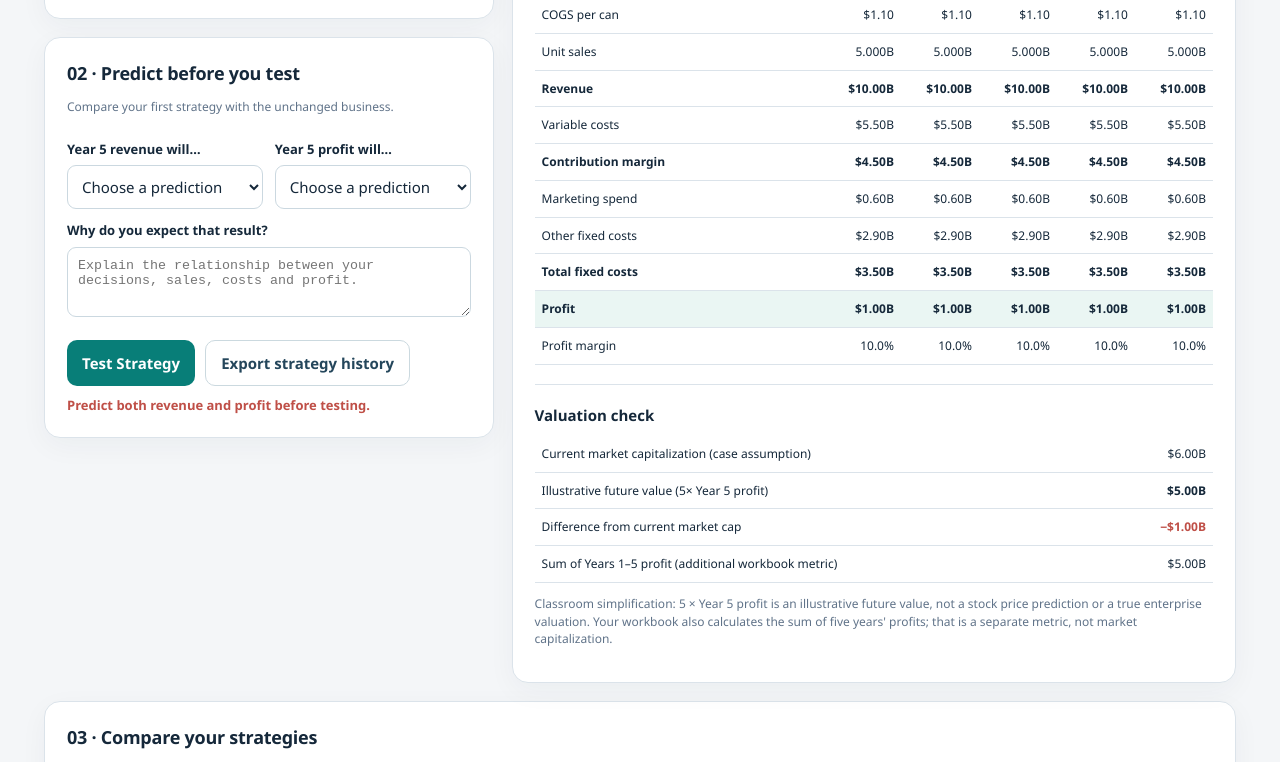
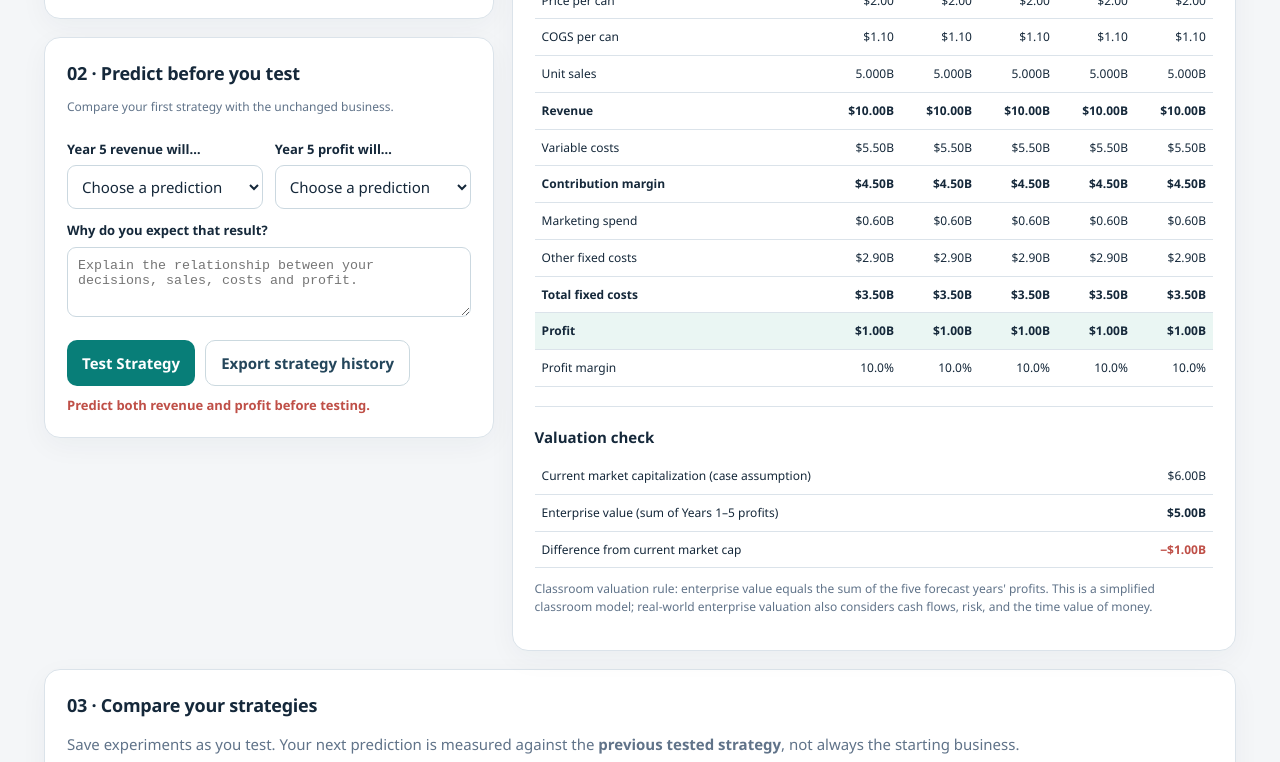
Before and after one commit to nealfreeland/business-simulators, a plain HTML site: page campbells/index.html in a window 1280 px wide. Both pictures are taken after a click on the button "Test Strategy". Shown: the part 915-1677 px from the top of the page. Drawn offline with Linux system fonts and the light colour scheme.

Commit message:
Use five-year cumulative profit for enterprise value and show prediction correctness

```diff
--- a/campbells/index.html
+++ b/campbells/index.html
@@ -13,7 +13,7 @@
 <div class="hint"><b>Business assumptions:</b> Price stays $2 per can. Marketing is initially $600M/year; cost per can starts at $1.10. The base year is Year 1.</div><div class="buttons"><button class="secondary" id="reset">Reset decisions</button><button class="outline" id="teamA">Team A: Marketing +5%</button><button class="outline" id="teamB">Team B: Marketing +2%, Efficiency +3%</button></div></section>
 <section class="panel"><h2>02 · Predict before you test</h2><p class="tiny" id="comparison">Compare your first strategy with the unchanged business.</p><div class="checkline"><div class="field"><label for="salesPred">Year 5 revenue will…</label><select id="salesPred"><option value="">Choose a prediction</option><option value="up">Increase</option><option value="flat">Stay about the same</option><option value="down">Decrease</option></select></div><div class="field"><label for="profitPred">Year 5 profit will…</label><select id="profitPred"><option value="">Choose a prediction</option><option value="up">Increase</option><option value="flat">Stay about the same</option><option value="down">Decrease</option></select></div></div><div class="field"><label for="why">Why do you expect that result?</label><textarea id="why" placeholder="Explain the relationship between your decisions, sales, costs and profit."></textarea></div><div class="buttons"><button id="test">Test Strategy</button><button class="outline" id="export">Export strategy history</button></div><div class="status" id="feedback" aria-live="polite"></div></section>
 </div><div>
-<section class="panel"><h2>Five-year forecast</h2><p class="tiny" id="forecastCaption">Baseline outlook · Test your first strategy to reveal changes.</p><div class="kpis"><div class="kpi"><span>Year 5 profit</span><strong class="num" id="profitKpi">$1.00B</strong></div><div class="kpi"><span>Year 5 revenue</span><strong class="num" id="revenueKpi">$10.00B</strong></div><div class="kpi"><span>5× Year 5 profit</span><strong class="num" id="valueKpi">$5.00B</strong></div></div><div class="chartarea"><svg id="chart" viewBox="0 0 690 265" role="img" aria-label="Five-year revenue and profit chart"></svg><div class="legend"><span><i style="background:#087e78"></i>Revenue</span><span><i style="background:#d39944"></i>Profit</span></div></div><div class="divider"></div><h3>Income statement</h3><div class="table-scroll"><table><thead><tr><th>USD billions, except per-can inputs</th><th>Year 1</th><th>Year 2</th><th>Year 3</th><th>Year 4</th><th>Year 5</th></tr></thead><tbody id="income"></tbody></table></div><div class="divider"></div><h3>Valuation check</h3><div id="valuation"></div><p class="tiny">Classroom simplification: 5 × Year 5 profit is an illustrative future value, not a stock price prediction or a true enterprise valuation. Your workbook also calculates the sum of five years' profits; that is a separate metric, not market capitalization.</p></section>
+<section class="panel"><h2>Five-year forecast</h2><p class="tiny" id="forecastCaption">Baseline outlook · Test your first strategy to reveal changes.</p><div class="kpis"><div class="kpi"><span>Year 5 profit</span><strong class="num" id="profitKpi">$1.00B</strong></div><div class="kpi"><span>Year 5 revenue</span><strong class="num" id="revenueKpi">$10.00B</strong></div><div class="kpi"><span>Enterprise value · 5-year forecast</span><strong class="num" id="valueKpi">$5.00B</strong></div></div><div class="chartarea"><svg id="chart" viewBox="0 0 690 265" role="img" aria-label="Five-year revenue and profit chart"></svg><div class="legend"><span><i style="background:#087e78"></i>Revenue</span><span><i style="background:#d39944"></i>Profit</span></div></div><div class="divider"></div><h3>Income statement</h3><div class="table-scroll"><table><thead><tr><th>USD billions, except per-can inputs</th><th>Year 1</th><th>Year 2</th><th>Year 3</th><th>Year 4</th><th>Year 5</th></tr></thead><tbody id="income"></tbody></table></div><div class="divider"></div><h3>Valuation check</h3><div id="valuation"></div><p class="tiny">Classroom valuation rule: enterprise value equals the sum of the five forecast years' profits. This is a simplified classroom model; real-world enterprise valuation also considers cash flows, risk, and the time value of money.</p></section>
 </div></div>
 <section class="panel"><h2>03 · Compare your strategies</h2><p class="muted">Save experiments as you test. Your next prediction is measured against the <b>previous tested strategy</b>, not always the starting business.</p><div class="history" id="history"><p class="tiny">No tested strategies yet. Make a prediction and run your first test.</p></div></section>
 <section class="panel"><h2>Wipebook challenges</h2><div class="callouts"><div class="callout"><b>1 · Make the turnaround</b>Find a strategy that creates more Year 5 profit than doing nothing. What did you change?</div><div class="callout"><b>2 · Compare two strategies</b>Test Team A and Team B. Which strategy creates more value? Why?</div><div class="callout"><b>3 · Defend your forecast</b>Which assumption most affects your result? Explain the risks of relying on that assumption.</div></div></section>
@@ -25,18 +25,18 @@ const $=id=>document.getElementById(id); const $b=n=>'$'+n.toFixed(2)+'B';const
 // Its actual unit-sales cap is MIN(2.5%, marketing growth * 50%).
 function model(marketingPct,efficiencyPct){const marketingRate=marketingPct/100,effRate=Math.min(efficiencyPct/100,.03),unitGrowth=Math.min(.025,marketingRate*.5);let price=2,cogs=1.10,units=5e9,marketing=.6e9,other=2.9e9;const years=[];
 for(let i=1;i<=5;i++){if(i>1){cogs*=1-effRate;units*=1+unitGrowth;marketing*=1+marketingRate;other*=(1+unitGrowth*.5)*(1-effRate*.35)}let revenue=units*price,variable=units*cogs,cm=revenue-variable,fixed=marketing+other,profit=cm-fixed;years.push({year:i,price,cogs,units,revenue,variable,cm,marketing,other,fixed,profit,margin:profit/revenue})}
-return {marketingPct,efficiencyPct,years,unitGrowth,year5:years[4],futureValue:5*years[4].profit,sumProfits:years.reduce((a,y)=>a+y.profit,0)} }
-let base=model(0,0);function direction(a,b){let d=a-b;return Math.abs(d)<1e6?'flat':d>0?'up':'down'}
+return {marketingPct,efficiencyPct,years,unitGrowth,year5:years[4],futureValue:years.reduce((a,y)=>a+y.profit,0),sumProfits:years.reduce((a,y)=>a+y.profit,0)} }
+let base=model(0,0);function labelDirection(d){return d==='up'?'increase':d==='down'?'decrease':'about the same'}function direction(a,b){let d=a-b;return Math.abs(d)<1e6?'flat':d>0?'up':'down'}
 function drawChart(m){let w=690,h=265,L=58,R=18,T=20,B=42,plotW=w-L-R,plotH=h-T-B,ceiling=Math.max(11e9,...m.years.map(y=>y.revenue))*1.06;const x=i=>L+i*plotW/4,y=v=>T+plotH*(1-v/ceiling);let out='';for(let j=0;j<=4;j++){const val=ceiling*j/4;const py=y(val);out+=`<line x1="${L}" y1="${py}" x2="${w-R}" y2="${py}" stroke="#e4ebef"/><text x="${L-10}" y="${py+4}" text-anchor="end" fill="#607389" font-size="11">$${(val/1e9).toFixed(0)}B</text>`}for(let i=0;i<5;i++){out+=`<text x="${x(i)}" y="${h-13}" text-anchor="middle" fill="#607389" font-size="12">Y${i+1}</text>`}for(let [field,color] of [['revenue','#087e78'],['profit','#d39944']]){let path=m.years.map((d,i)=>(i===0?'M':'L')+x(i)+' '+y(d[field])).join(' ');out+=`<path d="${path}" fill="none" stroke="${color}" stroke-width="3.5" stroke-linejoin="round" stroke-linecap="round"/>`;for(let i=0;i<5;i++)out+=`<circle cx="${x(i)}" cy="${y(m.years[i][field])}" r="4" fill="${color}"><title>Year ${i+1}: $${(m.years[i][field]/1e9).toFixed(2)}B</title></circle>`} $('chart').innerHTML=out}
 function populate(m){$('profitKpi').textContent=$b(m.year5.profit/1e9);$('profitKpi').className='num '+(m.year5.profit<0?'bad':'good');$('revenueKpi').textContent=$b(m.year5.revenue/1e9);$('valueKpi').textContent=$b(m.futureValue/1e9);drawChart(m);
-const fmt=(key,y)=>{let val=y[key];return key==='price'||key==='cogs'?'$'+val.toFixed(2):key==='units'?(val/1e9).toFixed(3)+'B':key==='margin'?(val*100).toFixed(1)+'%':$b(val/1e9)};let rows=[['Price per can','price'],['COGS per can','cogs'],['Unit sales','units'],['Revenue','revenue','strong'],['Variable costs','variable'],['Contribution margin','cm','strong'],['Marketing spend','marketing'],['Other fixed costs','other'],['Total fixed costs','fixed','strong'],['Profit','profit','emphasis'],['Profit margin','margin']];$('income').innerHTML=rows.map(([label,key,cls])=>`<tr class="${cls||''}"><td>${label}</td>${m.years.map(y=>`<td>${fmt(key,y)}</td>`).join('')}</tr>`).join('');let diff=m.futureValue-6e9; $('valuation').innerHTML=`<table><tbody><tr><td>Current market capitalization (case assumption)</td><td>${$b(6)}</td></tr><tr><td>Illustrative future value (5× Year 5 profit)</td><td><b>${$b(m.futureValue/1e9)}</b></td></tr><tr><td>Difference from current market cap</td><td class="${diff>=0?'good':'bad'}"><b>${diff>=0?'+':'−'}$${Math.abs(diff/1e9).toFixed(2)}B</b></td></tr><tr><td>Sum of Years 1–5 profit (additional workbook metric)</td><td>${$b(m.sumProfits/1e9)}</td></tr></tbody></table>`}
+const fmt=(key,y)=>{let val=y[key];return key==='price'||key==='cogs'?'$'+val.toFixed(2):key==='units'?(val/1e9).toFixed(3)+'B':key==='margin'?(val*100).toFixed(1)+'%':$b(val/1e9)};let rows=[['Price per can','price'],['COGS per can','cogs'],['Unit sales','units'],['Revenue','revenue','strong'],['Variable costs','variable'],['Contribution margin','cm','strong'],['Marketing spend','marketing'],['Other fixed costs','other'],['Total fixed costs','fixed','strong'],['Profit','profit','emphasis'],['Profit margin','margin']];$('income').innerHTML=rows.map(([label,key,cls])=>`<tr class="${cls||''}"><td>${label}</td>${m.years.map(y=>`<td>${fmt(key,y)}</td>`).join('')}</tr>`).join('');let diff=m.futureValue-6e9; $('valuation').innerHTML=`<table><tbody><tr><td>Current market capitalization (case assumption)</td><td>${$b(6)}</td></tr><tr><td>Enterprise value (sum of Years 1–5 profits)</td><td><b>${$b(m.futureValue/1e9)}</b></td></tr><tr><td>Difference from current market cap</td><td class="${diff>=0?'good':'bad'}"><b>${diff>=0?'+':'−'}$${Math.abs(diff/1e9).toFixed(2)}B</b></td></tr></tbody></table>`}
 function updateLabels(){let m=+$('marketing').value,e=+$('efficiency').value;$('marketingValue').textContent=m+'%';$('efficiencyValue').textContent=e+'%'}
 function updateComparison(){let n=history.length;if(!n){$('comparison').textContent='Compare your first strategy with the unchanged business.';return} $('comparison').textContent=`Compare your next strategy with Test ${n} (${history[n-1].marketingPct}% marketing, ${history[n-1].efficiencyPct}% efficiency).`}
-function renderHistory(){if(!history.length){$('history').innerHTML='<p class="tiny">No tested strategies yet. Make a prediction and run your first test.</p>';return}const best=Math.max(...history.map(h=>h.year5.profit));$('history').innerHTML=history.map((h,i)=>`<div class="history-item"><div><b>Test ${i+1}${h.year5.profit===best?' · Best profit':''}</b><br><small>Marketing +${h.marketingPct}%/year · Efficiency +${h.efficiencyPct}%/year · Y5 profit ${$b(h.year5.profit/1e9)} · Future value ${$b(h.futureValue/1e9)}</small></div><button class="outline" data-recall="${i}">View</button></div>`).join('');document.querySelectorAll('[data-recall]').forEach(btn=>btn.addEventListener('click',()=>{let h=history[+btn.dataset.recall];populate(h);$('forecastCaption').textContent=`Reviewing Test ${+btn.dataset.recall+1}. Your next prediction will still compare with the most recent test.`}))}
-function test(){let predSales=$('salesPred').value,predProfit=$('profitPred').value;if(!predSales||!predProfit){$('feedback').className='status bad';$('feedback').textContent='Predict both revenue and profit before testing.';return}let prior=history.length?history[history.length-1]:base, next=model(+$('marketing').value,+$('efficiency').value),actualSales=direction(next.year5.revenue,prior.year5.revenue),actualProfit=direction(next.year5.profit,prior.year5.profit),score=(predSales===actualSales?1:0)+(predProfit===actualProfit?1:0);history.push(next);current=next;populate(next);renderHistory();$('forecastCaption').textContent=`Test ${history.length} results · Compared with ${history.length===1?'unchanged business':'previous strategy'}.`;$('feedback').className='status '+(score===2?'good':'bad');$('feedback').textContent=`Prediction: ${score}/2 correct. Revenue ${actualSales}; profit ${actualProfit}. Explain why the result occurred on your Wipebook.`;$('salesPred').value='';$('profitPred').value='';$('why').value='';updateComparison()}
+function renderHistory(){if(!history.length){$('history').innerHTML='<p class="tiny">No tested strategies yet. Make a prediction and run your first test.</p>';return}const best=Math.max(...history.map(h=>h.year5.profit));$('history').innerHTML=history.map((h,i)=>`<div class="history-item"><div><b>Test ${i+1}${h.year5.profit===best?' · Best profit':''}</b><br><small>Marketing +${h.marketingPct}%/year · Efficiency +${h.efficiencyPct}%/year · Y5 profit ${$b(h.year5.profit/1e9)} · Enterprise value ${$b(h.futureValue/1e9)}</small></div><button class="outline" data-recall="${i}">View</button></div>`).join('');document.querySelectorAll('[data-recall]').forEach(btn=>btn.addEventListener('click',()=>{let h=history[+btn.dataset.recall];populate(h);$('forecastCaption').textContent=`Reviewing Test ${+btn.dataset.recall+1}. Your next prediction will still compare with the most recent test.`}))}
+function test(){let predSales=$('salesPred').value,predProfit=$('profitPred').value;if(!predSales||!predProfit){$('feedback').className='status bad';$('feedback').textContent='Predict both revenue and profit before testing.';return}let prior=history.length?history[history.length-1]:base, next=model(+$('marketing').value,+$('efficiency').value),actualSales=direction(next.year5.revenue,prior.year5.revenue),actualProfit=direction(next.year5.profit,prior.year5.profit),score=(predSales===actualSales?1:0)+(predProfit===actualProfit?1:0);history.push(next);current=next;populate(next);renderHistory();$('forecastCaption').textContent=`Test ${history.length} results · Compared with ${history.length===1?'unchanged business':'previous strategy'}.`;$('feedback').className='status '+(score===2?'good':'bad');$('feedback').textContent=`Prediction feedback: ${score}/2 correct. Revenue: ${predSales===actualSales?'CORRECT':'INCORRECT'} — you predicted ${labelDirection(predSales)}; actual result ${labelDirection(actualSales)}. Profit: ${predProfit===actualProfit?'CORRECT':'INCORRECT'} — you predicted ${labelDirection(predProfit)}; actual result ${labelDirection(actualProfit)}. Explain why the result occurred on your Wipebook.`;$('salesPred').value='';$('profitPred').value='';$('why').value='';updateComparison()}
 function reset(){ $('marketing').value=0;$('efficiency').value=0;updateLabels();$('feedback').textContent='';$('salesPred').value='';$('profitPred').value='';$('why').value='';populate(base);$('forecastCaption').textContent='Baseline outlook · Test your first strategy to reveal changes.'}
 function apply(m,e){$('marketing').value=m;$('efficiency').value=e;updateLabels()}
-function exportCsv(){if(!history.length){$('feedback').className='status bad';$('feedback').textContent='Test at least one strategy before exporting.';return}const rows=[['Test','Marketing Growth %','Efficiency Improvement %','Y5 Revenue USD','Y5 Profit USD','Implied 5x Y5 Profit USD','Sum of Five Years Profit USD']];history.forEach((h,i)=>rows.push([i+1,h.marketingPct,h.efficiencyPct,Math.round(h.year5.revenue),Math.round(h.year5.profit),Math.round(h.futureValue),Math.round(h.sumProfits)]));const blob=new Blob([rows.map(r=>r.join(',')).join('\n')],{type:'text/csv'});const url=URL.createObjectURL(blob);let a=document.createElement('a');a.href=url;a.download='campbells-forecast-strategies.csv';a.click();setTimeout(()=>URL.revokeObjectURL(url),1000)}
+function exportCsv(){if(!history.length){$('feedback').className='status bad';$('feedback').textContent='Test at least one strategy before exporting.';return}const rows=[['Test','Marketing Growth %','Efficiency Improvement %','Y5 Revenue USD','Y5 Profit USD','Enterprise Value (Sum Years 1–5 Profit) USD']];history.forEach((h,i)=>rows.push([i+1,h.marketingPct,h.efficiencyPct,Math.round(h.year5.revenue),Math.round(h.year5.profit),Math.round(h.futureValue)]));const blob=new Blob([rows.map(r=>r.join(',')).join('\n')],{type:'text/csv'});const url=URL.createObjectURL(blob);let a=document.createElement('a');a.href=url;a.download='campbells-forecast-strategies.csv';a.click();setTimeout(()=>URL.revokeObjectURL(url),1000)}
 $('marketing').addEventListener('input',updateLabels);$('efficiency').addEventListener('input',updateLabels);$('reset').addEventListener('click',reset);$('teamA').addEventListener('click',()=>apply(5,0));$('teamB').addEventListener('click',()=>apply(2,3));$('test').addEventListener('click',test);$('export').addEventListener('click',exportCsv);updateLabels();populate(base);updateComparison();
 })();
 </script></body></html>
```
